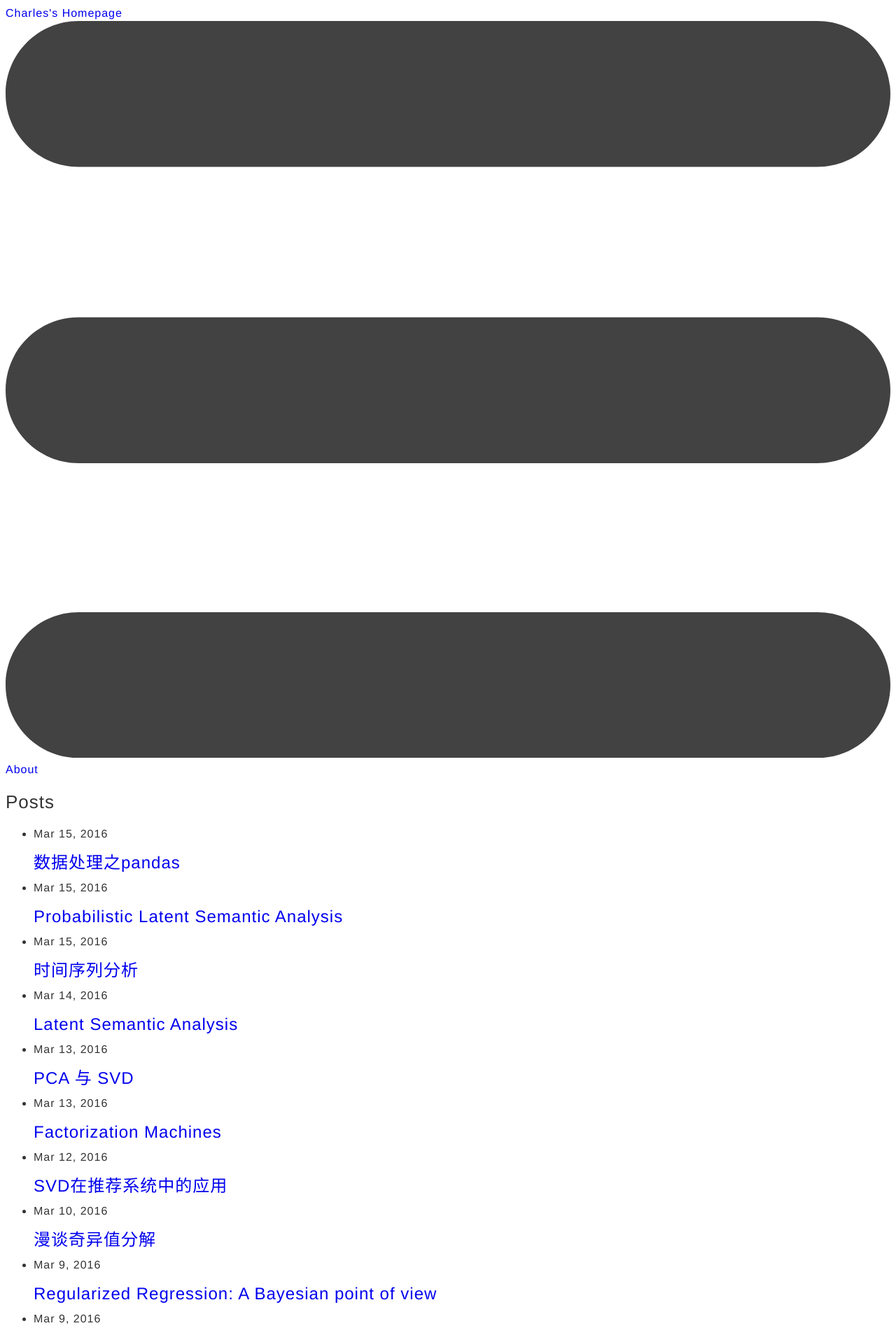
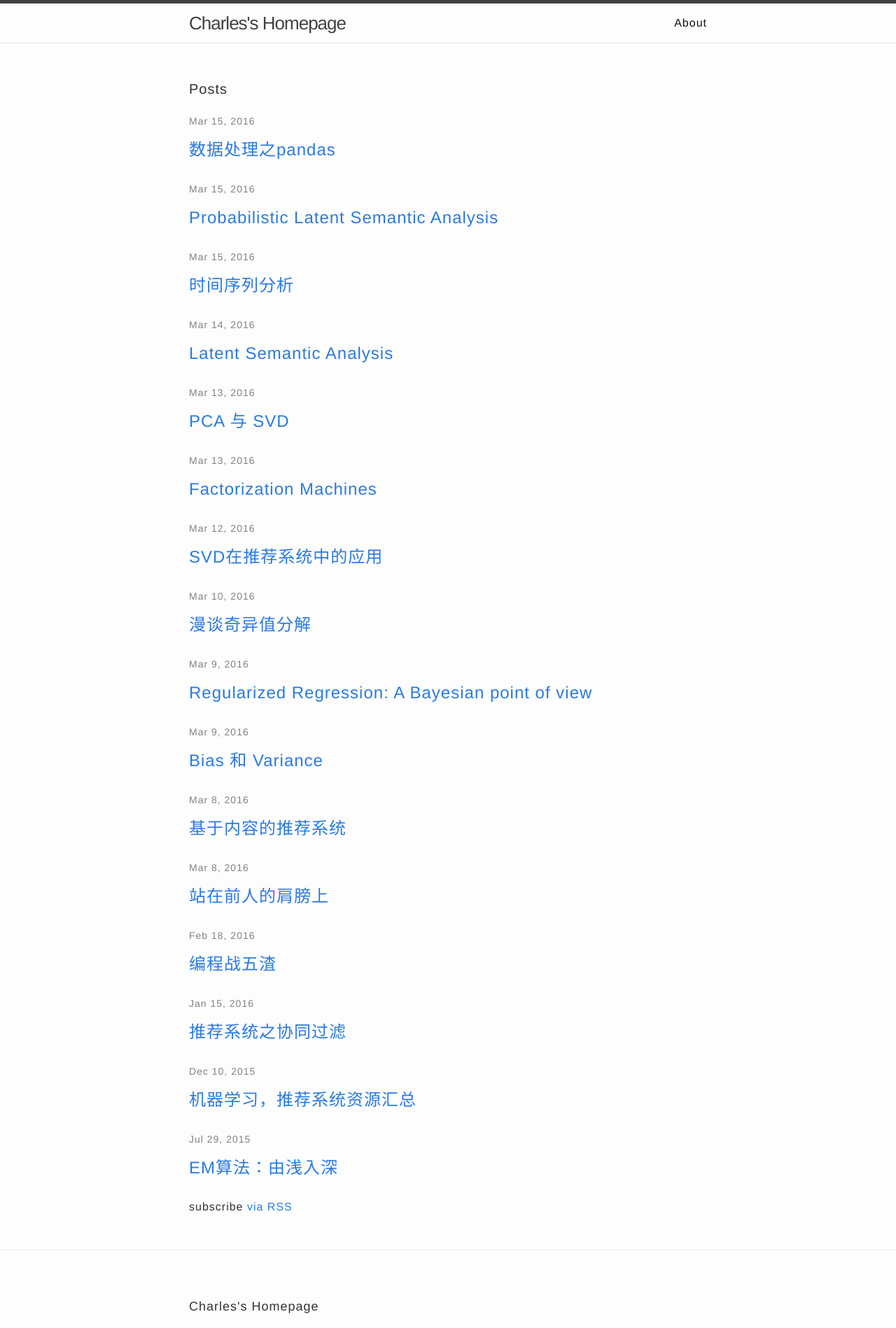
Before and after one commit to charleshm/charleshm.github.io, a Jekyll site: the page built from index.html, in a window 1280 px wide. Shown: the top 1898 px of the page at 70% size. Built offline with Jekyll 4.4.1, drawn with Linux system fonts in a browser that asks for light colours; some web fonts are replaced.

Commit message:
highlight

```diff
--- a/_includes/head.html
+++ b/_includes/head.html
@@ -4,7 +4,7 @@
     <meta name="viewport" content="width=device-width, initial-scale=1">
     <title>{% if page.title %}{{ page.title | escape }}{% else %}{{ site.title | escape }}{% endif %}</title>
     <meta name="description" content="{% if page.excerpt %}{{ page.excerpt | strip_html | strip_newlines | truncate: 160 }}{% else %}{{ site.description }}{% endif %}">
-    <link rel="stylesheet" href="{{ " /meida/css/main.css " | prepend: site.baseurl }}">
+    <link rel="stylesheet" href="{{ " /media/css/main.css " | prepend: site.baseurl }}">
     <link rel="stylesheet" href="{{ " /media/css/mystyle.css " | prepend: site.baseurl }}">
     <link rel="canonical" href="{{ page.url | replace:'index.html','' | prepend: site.baseurl | prepend: site.url }}">
     <link rel="alternate" type="application/rss+xml" title="{{ site.title }}" href="{{ " /feed.xml " | prepend: site.baseurl | prepend: site.url }}">
```
